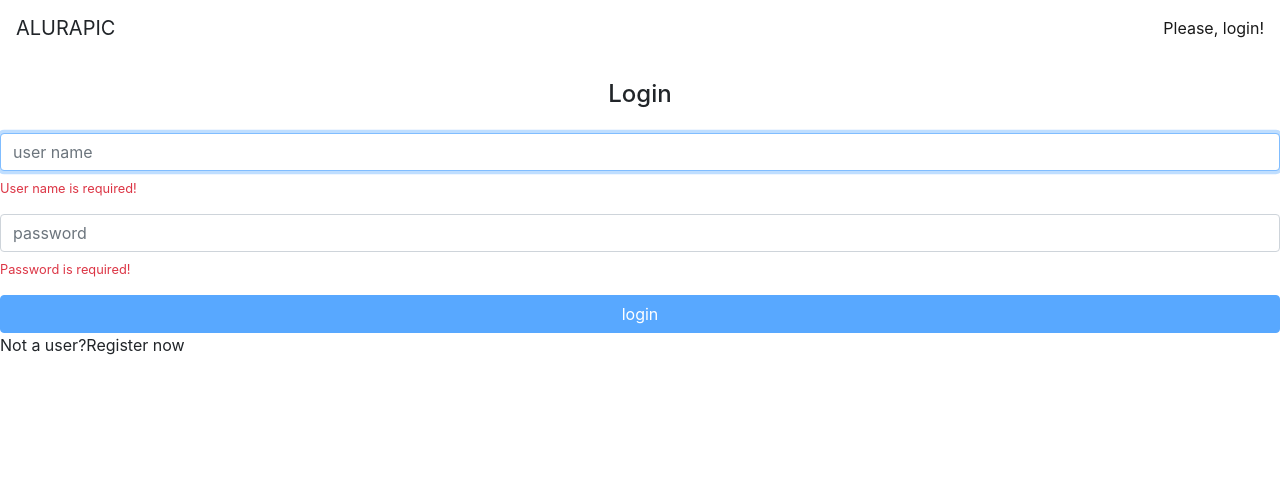
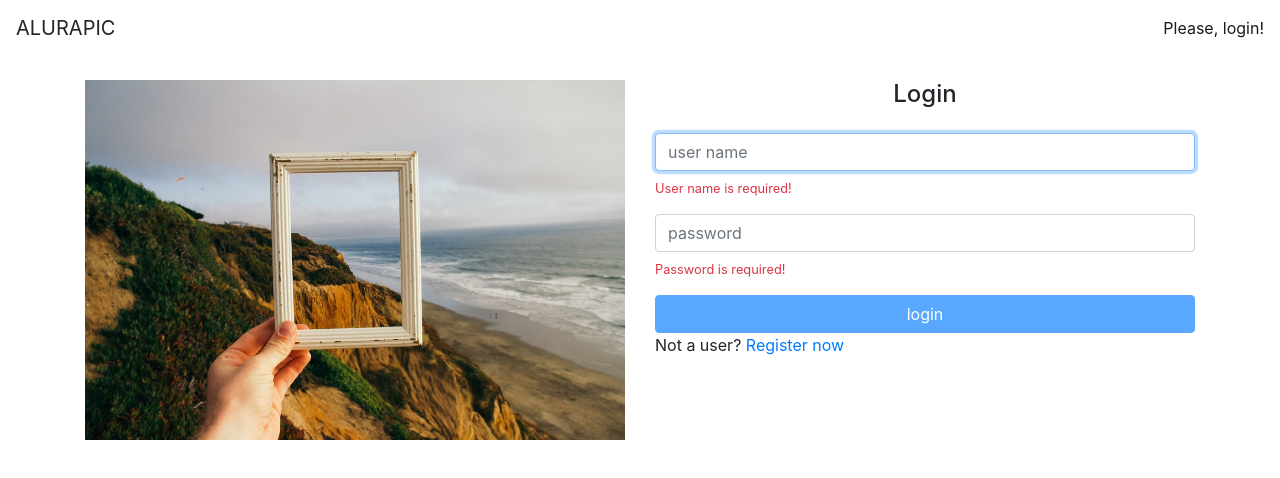
Before and after one commit to luizrenato2012/alurapic-2, an Angular app: page / in a window 1280 px wide. Shown: the top 478 px of the page. Built offline with nearby package versions, Linux system fonts and the light colour scheme.

Commit message:
Acréscimo de rotas componente Home e rotas filhas

```diff
--- a/src/app/app.routing.module.ts
+++ b/src/app/app.routing.module.ts
@@ -8,17 +8,25 @@
 import { SigninComponent } from './home/signin/sigin.component';
 import { AuthGuard } from './core/auth/auth.guard';
 import { SignupComponent } from './home/signup/signup.component';
+import { HomeComponent } from './home/home.component';
 
 const routes: Routes = [
     {
         path: "",
-        component : SigninComponent,
-        canActivate : [AuthGuard]
+        component : HomeComponent,
+        canActivate : [AuthGuard],
+        children: [
+            {
+                path: "",
+                component : SigninComponent,
+            },
+            {
+                path: "signup",
+                component : SignupComponent
+            }
+        ]
     },
-    {
-        path: "signup",
-        component : SignupComponent
-    },
+
     {
         path: 'user/:userName',
         component: PhotoListComponent,
--- /dev/null
+++ b/src/app/home/home.component.html
@@ -0,0 +1,13 @@
+<div class="container">
+
+    <div class="row">
+        <div class="col-md-6 mb-2">
+            <img class="img-fluid d-none d-sm-block" src="/assets/img/home.jpg" alt="Welcome">
+        </div>
+
+        <div class="col-md-6">
+            <router-outlet></router-outlet>
+        </div>
+    </div>
+
+</div>
--- /dev/null
+++ b/src/app/home/home.component.ts
@@ -0,0 +1,6 @@
+import { Component } from '@angular/core';
+
+@Component({
+    templateUrl : './home.component.html'
+})
+export class HomeComponent { }
--- a/src/app/home/home.module.ts
+++ b/src/app/home/home.module.ts
@@ -6,11 +6,13 @@
 import { VMessageModule } from '../shared/components/vmessage/vmessage.module';
 import { RouterModule } from '@angular/router';
 import { SignupComponent } from './signup/signup.component';
+import { HomeComponent } from './home.component';
 
 @NgModule({
     declarations: [
         SigninComponent,
-        SignupComponent
+        SignupComponent,
+        HomeComponent
     ],
     imports : [
         CommonModule,
--- a/src/app/home/signin/sigin.component.ts
+++ b/src/app/home/signin/sigin.component.ts
@@ -25,6 +25,9 @@
             userName : ['', Validators.required] , //formControl
             password : ['', Validators.required]   //formControl
         });
+        if ( this.platformDetectorService.isPlatformBrower ) {
+            this.userNameInput.nativeElement.focus();
+        }
     }
 
     login () {
--- a/src/app/home/signin/signin.component.html
+++ b/src/app/home/signin/signin.component.html
@@ -35,4 +35,4 @@
 
 </form>
 
-<p>Not a user?<a>Register now</a></p>
+<p>Not a user?<a [routerLink]="['signup']"> Register now</a></p>
--- a/src/app/home/signup/signup.component.html
+++ b/src/app/home/signup/signup.component.html
@@ -3,6 +3,7 @@
 <form class="form mt-4" [formGroup]="signupForm" (submit)="signUp()">
     <div class="form-group">
         <input
+            #inputEmail
             formControlName="email"
             placeholder="email"
             class="form-control"
@@ -78,5 +79,5 @@
 
     <button [disabled]="signupForm.invalid || signupForm.pending" class="btn btn-primary btn-block">Register</button>
 
-    <p>Already a user?<a [routerLink]="['']">Sign In!</a></p>
+    <p>Already a user?<a [routerLink]="['']"> Sign In!</a></p>
 </form>
--- a/src/app/home/signup/signup.component.ts
+++ b/src/app/home/signup/signup.component.ts
@@ -1,10 +1,12 @@
-import { Component, OnInit } from '@angular/core';
+import { Component, OnInit, ElementRef, ViewChild } from '@angular/core';
 import { FormGroup, FormBuilder, Validators } from '@angular/forms';
+import { Router } from '@angular/router';
+
 import { lowerCaseValidator } from 'src/app/shared/validators/lower-case.validator';
 import { UserNotTakenValidatorService } from './user-not-taken.validator.service';
 import { NewUser } from './new.user';
 import { SignupService } from './signup.service';
-import { Router } from '@angular/router';
+import { PlatformDetectorService } from 'src/app/core/palataform/platform-detector.service';
 
 
 @Component({
@@ -15,10 +17,14 @@
 
     signupForm : FormGroup;
 
+    @ViewChild('inputEmail')
+    inputEmail : ElementRef<HTMLInputElement>;
+
     constructor(private builder : FormBuilder,
                private userNotTakenValidador : UserNotTakenValidatorService,
                private signUpService : SignupService,
-               private router: Router ){}
+               private router: Router,
+               private plataformDetectorService : PlatformDetectorService ){}
 
     ngOnInit(): void {
        this.signupForm = this.builder.group({
@@ -35,7 +41,6 @@
            'userName' : ['',
                 [
                   Validators.required,
-                  //Validators.pattern(/^[a-z0-9_\-]+$/),
                   lowerCaseValidator,
                   Validators.minLength(2),
                   Validators.maxLength(30)
@@ -49,6 +54,10 @@
                 ]
             ],
        });
+       console.log('Inciando signup');
+       //if (this.plataformDetectorService.isPlatformBrower()) {
+        this.inputEmail.nativeElement.focus();
+       //}
     }
 
     signUp() {
```
Also changed, not shown: src/assets/img/home.jpg (added).
